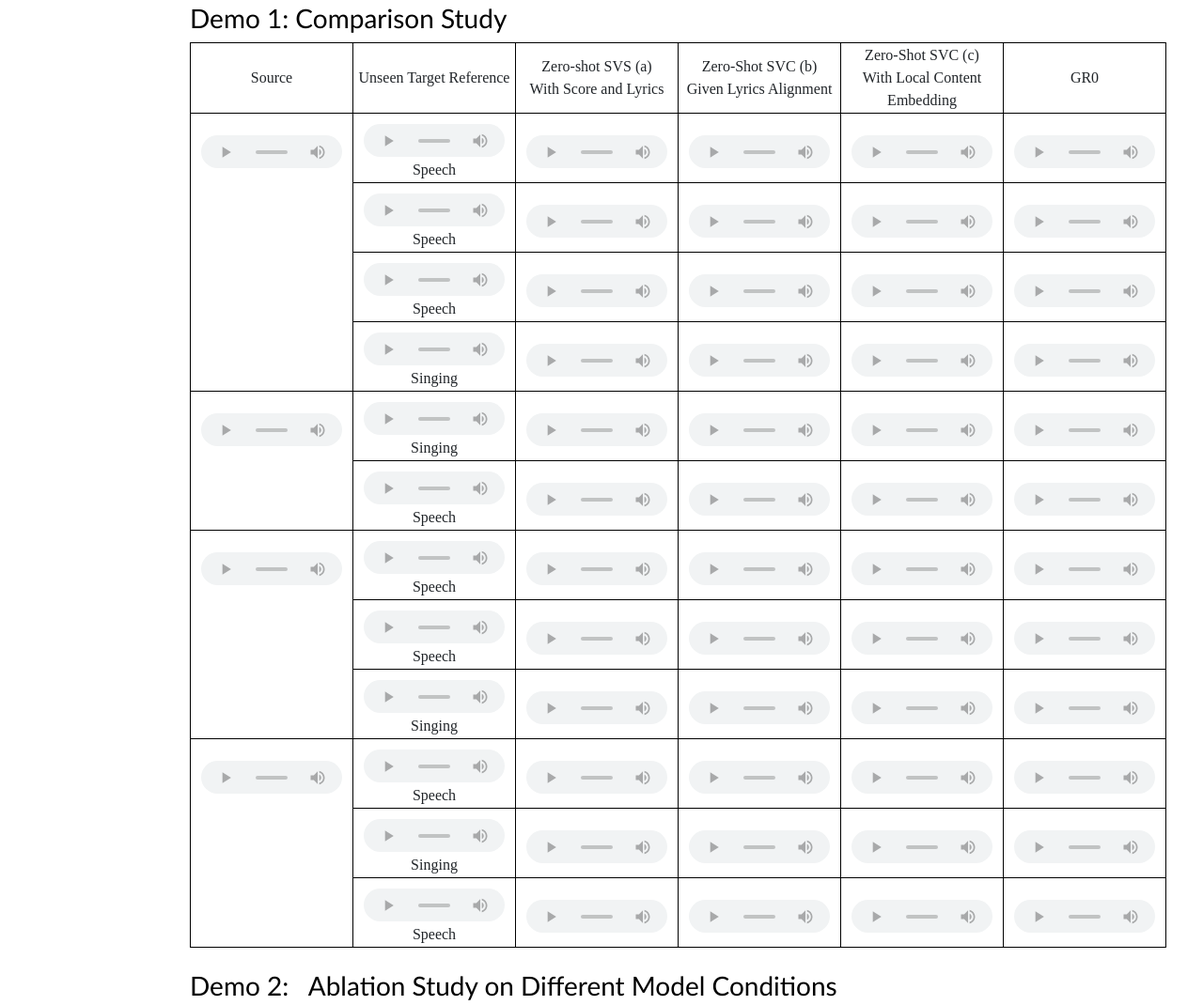
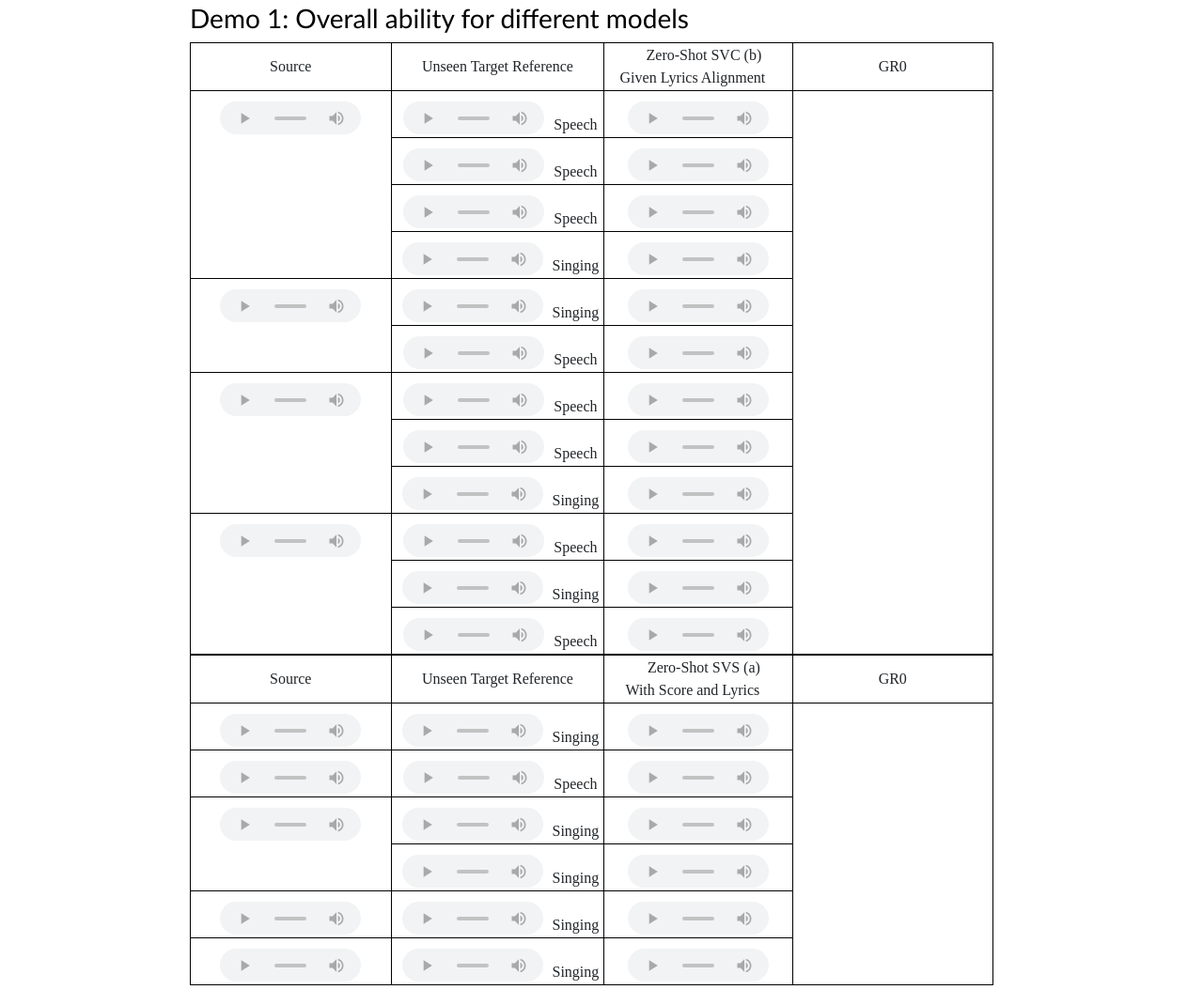
Before and after one commit to everyone-can-sing/everyone-can-sing.github.io, a plain HTML site: page index.html in a window 1280 px wide. Shown: the part 283-1353 px from the top of the page at 94% size. Drawn offline with Linux system fonts and the light colour scheme.

Commit message:
more demo

```diff
--- a/index.html
+++ b/index.html
@@ -18,119 +18,79 @@
     </br>
     <p>More demo can be found at: <a href="https://www.shuqid.net/zero-shot-singing-synthesis">https://www.shuqid.net/zero-shot-singing-synthesis</a> </p>
     </br>
-    <h3> Demo 1:  Comparison Study </h3>
+    <h3> Demo 1: Overall ability for different models </h3>
     <table>
-  <tbody>
+    <tbody>
     <tr>
         <td>Source</td>
         <td>Unseen Target Reference</td>
-        <td>Zero-shot SVS (a) <br> With Score and Lyrics </td>
-        <td>Zero-Shot SVC (b) <br> Given Lyrics Alignment  </td>
-        <td>Zero-Shot SVC (c) <br> With Local Content Embedding </td>
+        <td> &nbsp;&nbsp; Zero-Shot SVC (b) </br> Given Lyrics Alignment  &nbsp;&nbsp; </td>
         <td>GR0 </td>
     </tr>
     <tr>
         <td style="border-bottom: none"><audio controls src="demo/F1-忘记他-Pop-正常01.wav", controlsList="noplaybackrate nodownload"></audio></td>
-        <td><audio controls src="demo/MaleEnglishSpeech1.wav", controlsList="noplaybackrate nodownload"></audio>Speech</td>
-        <td><audio controls src="demo/exp1/2044001635_GT_22khz.wav", controlsList="noplaybackrate nodownload"></audio></td>
+        <td><audio controls src="demo/MaleEnglishSpeech1.wav", controlsList="noplaybackrate nodownload"></audio>Speech&nbsp;</td>
         <td><audio controls src="demo/5___Chinese-Pop-Female_F1_忘记他-Pop-正常_01_MaleEnglishSpeech1_f0shifted_G.wav", controlsList="noplaybackrate nodownload"></audio></td>
-        <td><audio controls src="demo/exp1/2044001635_VISinger2_22khz.wav", controlsList="noplaybackrate nodownload"></audio></td>
-        <td><audio controls src="demo/exp1/2044001635_VISinger2_22khz.wav", controlsList="noplaybackrate nodownload"></audio></td>
     </tr>
     <tr>
         <td style="border-top: none; border-bottom: none"></td>
-        <td><audio controls src="demo/MaleEnglishSpeech3.wav", controlsList="noplaybackrate nodownload"></audio>Speech</td>
-        <td><audio controls src="demo/exp1/2044001666_GT_22khz.wav", controlsList="noplaybackrate nodownload"></audio></td>
+        <td><audio controls src="demo/MaleEnglishSpeech3.wav", controlsList="noplaybackrate nodownload"></audio>Speech&nbsp;</td>
         <td><audio controls src="demo/5___Chinese-Pop-Female_F1_忘记他-Pop-正常_01_MaleEnglishSpeech3_f0shifted_G.wav", controlsList="noplaybackrate nodownload"></audio></td>
-        <td><audio controls src="demo/exp1/2044001666_VISinger2_22khz.wav", controlsList="noplaybackrate nodownload"></audio></td>
-        <td><audio controls src="demo/exp1/2044001635_VISinger2_22khz.wav", controlsList="noplaybackrate nodownload"></audio></td>
     </tr>
     <tr>
         <td style="border-top: none; border-bottom: none"></td>
-        <td><audio controls src="demo/FemaleEnglishSpeech2.wav", controlsList="noplaybackrate nodownload"></audio>Speech</td>
-        <td><audio controls src="demo/demo/exp1/2044001635_VISinger2_22khz.wav"", controlsList="noplaybackrate nodownload"></audio></td>
+        <td><audio controls src="demo/FemaleEnglishSpeech2.wav", controlsList="noplaybackrate nodownload"></audio>Speech&nbsp;</td>
         <td><audio controls src="demo/5___Chinese-Pop-Female_F1_忘记他-Pop-正常_01_FemaleEnglishSpeech2_G.wav", controlsList="noplaybackrate nodownload"></audio></td>
-        <td><audio controls src="demo/exp1/2092003441_VISinger2_22khz.wav", controlsList="noplaybackrate nodownload"></audio></td>
-        <td><audio controls src="demo/exp1/2044001635_VISinger2_22khz.wav", controlsList="noplaybackrate nodownload"></audio></td>
     </tr>
     <tr>
         <td style="border-top: none"></td>
-        <td><audio controls src="demo/MaleEnglishSing2A.wav", controlsList="noplaybackrate nodownload"></audio>Singing</td>
-        <td><audio controls src="demo/exp1/2044001665_GT_22khz.wav", controlsList="noplaybackrate nodownload"></audio></td>
+        <td><audio controls src="demo/MaleEnglishSing2A.wav", controlsList="noplaybackrate nodownload"></audio>Singing&nbsp;</td>
         <td><audio controls src="demo/5___Chinese-Pop-Female_F1_忘记他-Pop-正常_01_MaleEnglishSing2A_f0shifted_G.wav", controlsList="noplaybackrate nodownload"></audio></td>
-        <td><audio controls src="demo/exp1/2044001665_VISinger2_22khz.wav", controlsList="noplaybackrate nodownload"></audio></td>
-        <td><audio controls src="demo/exp1/2044001635_VISinger2_22khz.wav", controlsList="noplaybackrate nodownload"></audio></td>
     </tr>
-
-
 
 
     <tr>
         <td style="border-bottom: none"><audio controls src="demo/F1-忘记他-Pop-正常03.wav", controlsList="noplaybackrate nodownload"></audio></td>
-        <td><audio controls src="demo/MaleEnglishSing2B.wav", controlsList="noplaybackrate nodownload"></audio>Singing</td>
-        <td><audio controls src="demo/exp1/2044001635_GT_22khz.wav", controlsList="noplaybackrate nodownload"></audio></td>
+        <td><audio controls src="demo/MaleEnglishSing2B.wav", controlsList="noplaybackrate nodownload"></audio>Singing&nbsp;</td>
         <td><audio controls src="demo/5___Chinese-Pop-Female_F1_忘记他-Pop-正常_03_MaleEnglishSing2B_f0shifted_G.wav", controlsList="noplaybackrate nodownload"></audio></td>
-        <td><audio controls src="demo/exp1/2044001635_VISinger2_22khz.wav", controlsList="noplaybackrate nodownload"></audio></td>
-        <td><audio controls src="demo/exp1/2044001635_VISinger2_22khz.wav", controlsList="noplaybackrate nodownload"></audio></td>
     </tr>
     <tr>
         <td style="border-top: none; border-bottom: none"></td>
-        <td><audio controls src="demo/MaleEnglishSpeech2.wav", controlsList="noplaybackrate nodownload"></audio>Speech</td>
-        <td><audio controls src="demo/exp1/2044001666_GT_22khz.wav", controlsList="noplaybackrate nodownload"></audio></td>
+        <td><audio controls src="demo/MaleEnglishSpeech2.wav", controlsList="noplaybackrate nodownload"></audio>Speech&nbsp;</td>
         <td><audio controls src="demo/5___Chinese-Pop-Female_F1_忘记他-Pop-正常_03_MaleEnglishSpeech2_f0shifted_G.wav", controlsList="noplaybackrate nodownload"></audio></td>
-        <td><audio controls src="demo/exp1/2044001666_VISinger2_22khz.wav", controlsList="noplaybackrate nodownload"></audio></td>
-        <td><audio controls src="demo/exp1/2044001635_VISinger2_22khz.wav", controlsList="noplaybackrate nodownload"></audio></td>
     </tr>
 
 
     <tr>
         <td style="border-bottom: none"><audio controls src="demo/F1-忘记他-Pop-正常07.wav", controlsList="noplaybackrate nodownload"></audio></td>
-        <td><audio controls src="demo/MaleEnglishSpeech2.wav", controlsList="noplaybackrate nodownload"></audio>Speech</td>
-        <td><audio controls src="demo/exp1/2044001635_GT_22khz.wav", controlsList="noplaybackrate nodownload"></audio></td>
+        <td><audio controls src="demo/MaleEnglishSpeech2.wav", controlsList="noplaybackrate nodownload"></audio>Speech&nbsp;</td>
         <td><audio controls src="demo/5___Chinese-Pop-Female_F1_忘记他-Pop-正常_07_MaleEnglishSpeech2_f0shifted_G.wav", controlsList="noplaybackrate nodownload"></audio></td>
-        <td><audio controls src="demo/exp1/2044001635_VISinger2_22khz.wav", controlsList="noplaybackrate nodownload"></audio></td>
-        <td><audio controls src="demo/exp1/2044001635_VISinger2_22khz.wav", controlsList="noplaybackrate nodownload"></audio></td>
     </tr>
     <tr>
         <td style="border-top: none; border-bottom: none"></td>
-        <td><audio controls src="demo/MaleEnglishSpeech1.wav", controlsList="noplaybackrate nodownload"></audio>Speech</td>
-        <td><audio controls src="demo/exp1/2044001666_GT_22khz.wav", controlsList="noplaybackrate nodownload"></audio></td>
+        <td><audio controls src="demo/MaleEnglishSpeech1.wav", controlsList="noplaybackrate nodownload"></audio>Speech&nbsp;</td>
         <td><audio controls src="demo/5___Chinese-Pop-Female_F1_忘记他-Pop-正常_07_MaleEnglishSpeech1_f0shifted_G.wav", controlsList="noplaybackrate nodownload"></audio></td>
-        <td><audio controls src="demo/exp1/2044001666_VISinger2_22khz.wav", controlsList="noplaybackrate nodownload"></audio></td>
-        <td><audio controls src="demo/exp1/2044001635_VISinger2_22khz.wav", controlsList="noplaybackrate nodownload"></audio></td>
     </tr>
     <tr>
         <td style="border-top: none; border-bottom: none"></td>
-        <td><audio controls src="demo/MaleEnglishSing1B.wav", controlsList="noplaybackrate nodownload"></audio>Singing</td>
-        <td><audio controls src="demo/exp1/2092003441_VISinger2_22khz.wav", controlsList="noplaybackrate nodownload"></audio></td>
+        <td><audio controls src="demo/MaleEnglishSing1B.wav", controlsList="noplaybackrate nodownload"></audio>Singing&nbsp;</td>
         <td><audio controls src="demo/5___Chinese-Pop-Female_F1_忘记他-Pop-正常_07_MaleEnglishSing1B_G.wav", controlsList="noplaybackrate nodownload"></audio></td>
-        <td><audio controls src="demo/exp1/2092003441_VISinger2_22khz.wav", controlsList="noplaybackrate nodownload"></audio></td>
-        <td><audio controls src="demo/exp1/2044001635_VISinger2_22khz.wav", controlsList="noplaybackrate nodownload"></audio></td>
     </tr>
 
     <tr>
         <td style="border-bottom: none"><audio controls src="demo/F4-LetItBe-Pop-抒情01.wav", controlsList="noplaybackrate nodownload"></audio></td>
-        <td><audio controls src="demo/FemaleEnglishSpeech2.wav", controlsList="noplaybackrate nodownload"></audio>Speech</td>
-        <td><audio controls src="demo/exp1/2044001635_GT_22khz.wav", controlsList="noplaybackrate nodownload"></audio></td>
+        <td><audio controls src="demo/FemaleEnglishSpeech2.wav", controlsList="noplaybackrate nodownload"></audio>Speech&nbsp;</td>
         <td><audio controls src="demo/5___English-Pop-Female_F4_LetItBe-Pop-抒情_01_FemaleEnglishSpeech2_G.wav", controlsList="noplaybackrate nodownload"></audio></td>
-        <td><audio controls src="demo/exp1/2044001635_VISinger2_22khz.wav", controlsList="noplaybackrate nodownload"></audio></td>
-        <td><audio controls src="demo/exp1/2044001635_VISinger2_22khz.wav", controlsList="noplaybackrate nodownload"></audio></td>
     </tr>
     <tr>
         <td style="border-top: none; border-bottom: none"></td>
-        <td><audio controls src="demo/MaleChineseSing1B.wav", controlsList="noplaybackrate nodownload"></audio>Singing</td>
-        <td><audio controls src="demo/exp1/2044001666_GT_22khz.wav", controlsList="noplaybackrate nodownload"></audio></td>
+        <td><audio controls src="demo/MaleChineseSing1B.wav", controlsList="noplaybackrate nodownload"></audio>Singing&nbsp;</td>
         <td><audio controls src="demo/5___English-Pop-Female_F4_LetItBe-Pop-抒情_01_MaleChineseSing1B_f0shifted.wav", controlsList="noplaybackrate nodownload"></audio></td>
-        <td><audio controls src="demo/exp1/2044001666_VISinger2_22khz.wav", controlsList="noplaybackrate nodownload"></audio></td>
-        <td><audio controls src="demo/exp1/2044001635_VISinger2_22khz.wav", controlsList="noplaybackrate nodownload"></audio></td>
     </tr>
     <tr>
         <td style="border-top: none; border-bottom: none"></td>
-        <td><audio controls src="demo/MaleChineseSpeech1.wav", controlsList="noplaybackrate nodownload"></audio>Speech</td>
-        <td><audio controls src="demo/exp1/2044001666_GT_22khz.wav", controlsList="noplaybackrate nodownload"></audio></td>
+        <td><audio controls src="demo/MaleChineseSpeech1.wav", controlsList="noplaybackrate nodownload"></audio>Speech&nbsp;</td>
         <td><audio controls src="demo/5___English-Pop-Female_F4_LetItBe-Pop-抒情_01_MaleChineseSpeech1.wav", controlsList="noplaybackrate nodownload"></audio></td>
-        <td><audio controls src="demo/exp1/2044001666_VISinger2_22khz.wav", controlsList="noplaybackrate nodownload"></audio></td>
-        <td><audio controls src="demo/exp1/2044001635_VISinger2_22khz.wav", controlsList="noplaybackrate nodownload"></audio></td>
     </tr>
 
   </tbody>
@@ -141,6 +101,74 @@
     <col style="width: 25%;">
   </colgroup>
 </table>
+
+
+
+
+
+
+
+
+
+
+
+
+
+
+
+
+
+
+
+    <table>
+        <tbody>
+        <tr>
+            <td>Source</td>
+            <td>Unseen Target Reference</td>
+            <td> &nbsp;&nbsp; Zero-Shot SVS (a) </br> With Score and Lyrics  &nbsp;&nbsp; </td>
+            <td>GR0 </td>
+        </tr>
+        <tr>
+            <td><audio controls src="demo/0007.wav", controlsList="noplaybackrate nodownload"></audio></td>
+            <td><audio controls src="demo/FemaleEnglishSing1B.wav", controlsList="noplaybackrate nodownload"></audio>Singing&nbsp;</td>
+            <td><audio controls src="demo/3___Chinese-Pop-Male_Tenor-1_一千年以后_0007_FemaleEnglishSing1B_f0shifted_G.wav", controlsList="noplaybackrate nodownload"></audio></td>
+        </tr>
+        <tr>
+            <td><audio controls src="demo/0008.wav", controlsList="noplaybackrate nodownload"></audio></td>
+            <td><audio controls src="demo/FemaleEnglishSpeech2.wav", controlsList="noplaybackrate nodownload"></audio>Speech&nbsp;</td>
+            <td><audio controls src="demo/3___Chinese-Pop-Male_Tenor-1_一千年以后_0008_FemaleEnglishSpeech2_f0shifted_G.wav", controlsList="noplaybackrate nodownload"></audio></td>
+        </tr>
+        <tr>
+            <td style="border-bottom: none"><audio controls src="demo/0010.wav", controlsList="noplaybackrate nodownload"></audio></td>
+            <td><audio controls src="demo/FemaleEnglishSing2A.wav", controlsList="noplaybackrate nodownload"></audio>Singing&nbsp;</td>
+            <td><audio controls src="demo/3___Chinese-Pop-Male_Tenor-1_一千年以后_0010_FemaleEnglishSing2A_f0shifted_G.wav", controlsList="noplaybackrate nodownload"></audio></td>
+        </tr>
+        <tr>
+            <td style="border-top: none; border-bottom: none"></td>
+            <td><audio controls src="demo/MaleEnglishSing1B.wav", controlsList="noplaybackrate nodownload"></audio>Singing&nbsp;</td>
+            <td><audio controls src="demo/3___Chinese-Pop-Male_Tenor-1_一千年以后_0010_MaleEnglishSing1B_f0shifted_G.wav", controlsList="noplaybackrate nodownload"></audio></td>
+        </tr>
+
+
+        <tr>
+            <td style="border-bottom: none"><audio controls src="demo/0015.wav", controlsList="noplaybackrate nodownload"></audio></td>
+            <td><audio controls src="demo/FemaleChineseSing1A.wav", controlsList="noplaybackrate nodownload"></audio>Singing&nbsp;</td>
+            <td><audio controls src="demo/3___Chinese-Pop-Male_Tenor-1_一千年以后_0015_FemaleChineseSing1A_G.wav", controlsList="noplaybackrate nodownload"></audio></td>
+        </tr>
+        <tr>
+            <td style="border-bottom: none"><audio controls src="demo/0025.wav", controlsList="noplaybackrate nodownload"></audio></td>
+            <td><audio controls src="demo/MaleEnglishSing2A.wav", controlsList="noplaybackrate nodownload"></audio>Singing&nbsp;</td>
+            <td><audio controls src="demo/3___Chinese-Pop-Male_Tenor-1_一千年以后_0025_MaleEnglishSing2A_f0shifted_G.wav", controlsList="noplaybackrate nodownload"></audio></td>
+        </tr>
+
+        </tbody>
+        <colgroup>
+            <col style="width: 25%;">
+            <col style="width: 26.5556%;">
+            <col style="width: 23.4444%;">
+            <col style="width: 25%;">
+        </colgroup>
+    </table>
 
     </br>
     <h3> Demo 2: &nbsp; Ablation Study on Different Model Conditions </h3>
```
Also changed, not shown: 5 other files.
